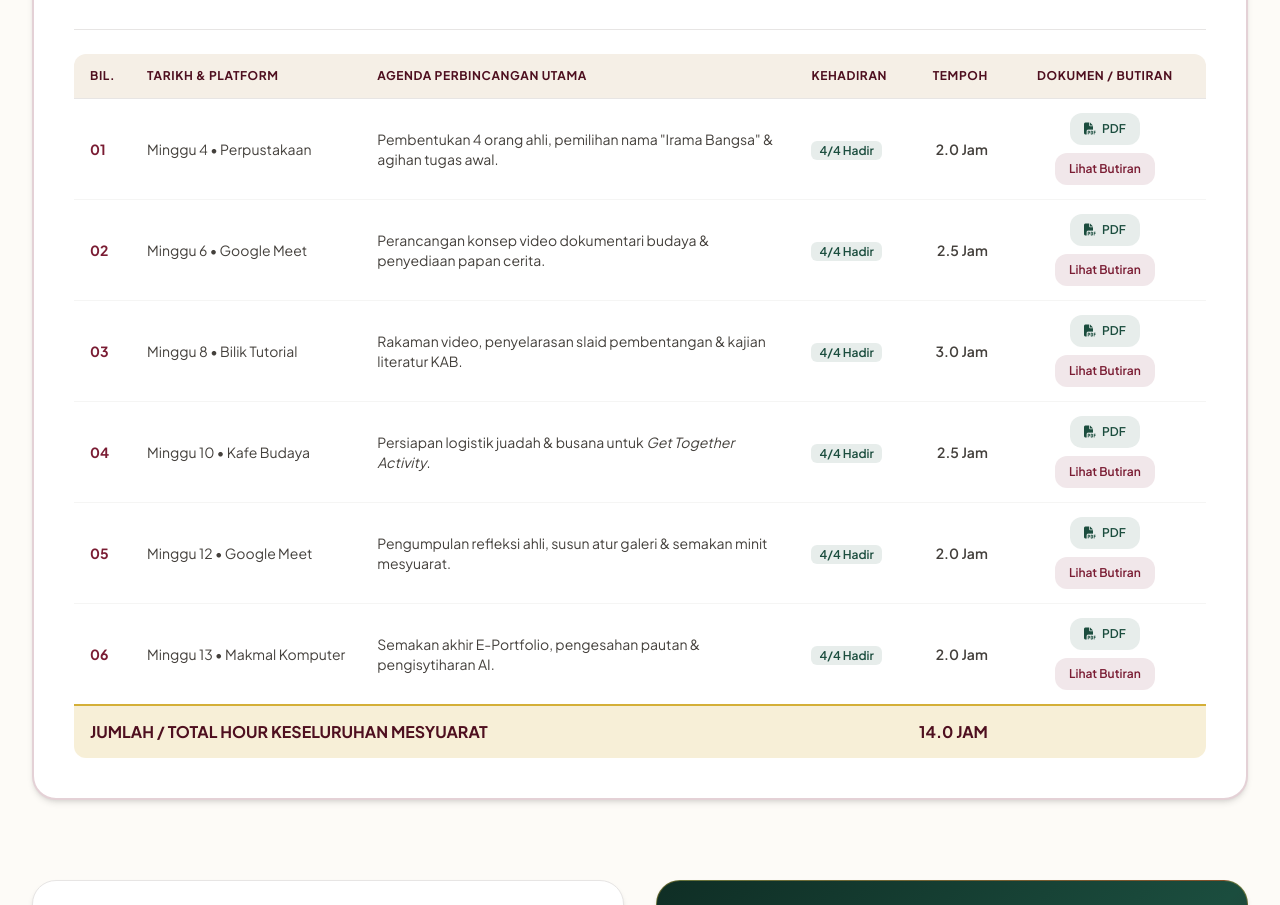
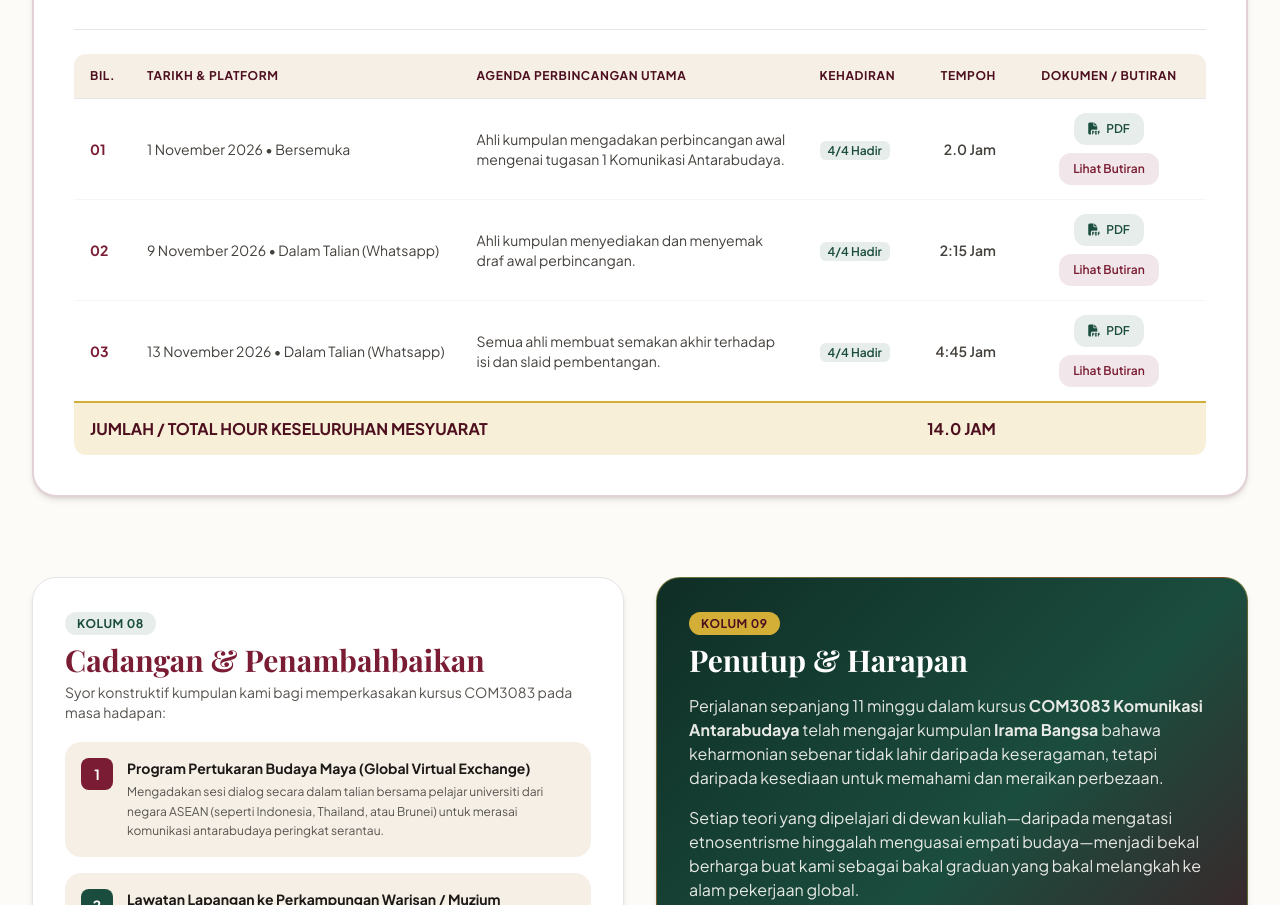
Before and after one commit to Ketizey/Budaya_IramaBangsa, a plain HTML site: page index.html in a window 1280 px wide. Shown: the part 5397-6302 px from the top of the page. Drawn offline with nearby package versions, Linux system fonts and the light colour scheme; a web font is replaced by a local one.

Commit message:
Revise meeting entries and remove outdated sessions
Updated meeting details including dates, formats, and descriptions for several sessions. Removed entries for meetings 4 to 6.

```diff
--- a/index.html
+++ b/index.html
@@ -604,8 +604,8 @@
                         <tbody class="divide-y divide-stone-100 text-sm text-stone-700">
                             <tr class="hover:bg-krim/60">
                                 <td class="py-3.5 px-4 font-bold text-manggis">01</td>
-                                <td class="py-3.5 px-4 whitespace-nowrap">Minggu 4 • Perpustakaan</td>
-                                <td class="py-3.5 px-4">Pembentukan 4 orang ahli, pemilihan nama "Irama Bangsa" & agihan tugas awal.</td>
+                                <td class="py-3.5 px-4 whitespace-nowrap">1 November 2026 • Bersemuka</td>
+                                <td class="py-3.5 px-4">Ahli kumpulan mengadakan perbincangan awal mengenai tugasan 1 Komunikasi Antarabudaya.</td>
                                 <td class="py-3.5 px-4 whitespace-nowrap"><span class="px-2 py-0.5 bg-zamrud/10 text-zamrud rounded-md text-xs font-semibold">4/4 Hadir</span></td>
                                 <td class="py-3.5 px-4 text-right font-semibold whitespace-nowrap">2.0 Jam</td>
                                 <td class="py-3.5 px-4 text-center">
@@ -619,10 +619,10 @@
                             </tr>
                             <tr class="hover:bg-krim/60">
                                 <td class="py-3.5 px-4 font-bold text-manggis">02</td>
-                                <td class="py-3.5 px-4 whitespace-nowrap">Minggu 6 • Google Meet</td>
-                                <td class="py-3.5 px-4">Perancangan konsep video dokumentari budaya & penyediaan papan cerita.</td>
+                                <td class="py-3.5 px-4 whitespace-nowrap">9 November 2026 • Dalam Talian (Whatsapp)</td>
+                                <td class="py-3.5 px-4">Ahli kumpulan menyediakan dan menyemak draf awal perbincangan.</td>
                                 <td class="py-3.5 px-4 whitespace-nowrap"><span class="px-2 py-0.5 bg-zamrud/10 text-zamrud rounded-md text-xs font-semibold">4/4 Hadir</span></td>
-                                <td class="py-3.5 px-4 text-right font-semibold whitespace-nowrap">2.5 Jam</td>
+                                <td class="py-3.5 px-4 text-right font-semibold whitespace-nowrap">2:15 Jam</td>
                                 <td class="py-3.5 px-4 text-center">
                                     <div class="flex flex-wrap items-center justify-center gap-2 min-w-[9.5rem]">
                                         <button type="button" onclick="openMeetingPdf(1)" title="Buka PDF minit mesyuarat" class="inline-flex items-center gap-1.5 px-3.5 py-2 rounded-xl bg-zamrud/10 text-zamrud font-semibold text-xs hover:bg-zamrud hover:text-white transition">
@@ -634,10 +634,10 @@
                             </tr>
                             <tr class="hover:bg-krim/60">
                                 <td class="py-3.5 px-4 font-bold text-manggis">03</td>
-                                <td class="py-3.5 px-4 whitespace-nowrap">Minggu 8 • Bilik Tutorial</td>
-                                <td class="py-3.5 px-4">Rakaman video, penyelarasan slaid pembentangan & kajian literatur KAB.</td>
+                                <td class="py-3.5 px-4 whitespace-nowrap">13 November 2026 •  Dalam Talian (Whatsapp)</td>
+                                <td class="py-3.5 px-4">Semua ahli membuat semakan akhir terhadap isi dan slaid pembentangan.</td>
                                 <td class="py-3.5 px-4 whitespace-nowrap"><span class="px-2 py-0.5 bg-zamrud/10 text-zamrud rounded-md text-xs font-semibold">4/4 Hadir</span></td>
-                                <td class="py-3.5 px-4 text-right font-semibold whitespace-nowrap">3.0 Jam</td>
+                                <td class="py-3.5 px-4 text-right font-semibold whitespace-nowrap">4:45 Jam</td>
                                 <td class="py-3.5 px-4 text-center">
                                     <div class="flex flex-wrap items-center justify-center gap-2 min-w-[9.5rem]">
                                         <button type="button" onclick="openMeetingPdf(2)" title="Buka PDF minit mesyuarat" class="inline-flex items-center gap-1.5 px-3.5 py-2 rounded-xl bg-zamrud/10 text-zamrud font-semibold text-xs hover:bg-zamrud hover:text-white transition">
@@ -647,51 +647,7 @@
                                     </div>
                                 </td>
                             </tr>
-                            <tr class="hover:bg-krim/60">
-                                <td class="py-3.5 px-4 font-bold text-manggis">04</td>
-                                <td class="py-3.5 px-4 whitespace-nowrap">Minggu 10 • Kafe Budaya</td>
-                                <td class="py-3.5 px-4">Persiapan logistik juadah & busana untuk <em>Get Together Activity</em>.</td>
-                                <td class="py-3.5 px-4 whitespace-nowrap"><span class="px-2 py-0.5 bg-zamrud/10 text-zamrud rounded-md text-xs font-semibold">4/4 Hadir</span></td>
-                                <td class="py-3.5 px-4 text-right font-semibold whitespace-nowrap">2.5 Jam</td>
-                                <td class="py-3.5 px-4 text-center">
-                                    <div class="flex flex-wrap items-center justify-center gap-2 min-w-[9.5rem]">
-                                        <button type="button" onclick="openMeetingPdf(3)" title="Buka PDF minit mesyuarat" class="inline-flex items-center gap-1.5 px-3.5 py-2 rounded-xl bg-zamrud/10 text-zamrud font-semibold text-xs hover:bg-zamrud hover:text-white transition">
-                                            <i class="fa-solid fa-file-pdf"></i> PDF
-                                        </button>
-                                        <button type="button" onclick="openMeetingModal(3)" class="px-3.5 py-2 rounded-xl bg-manggis/10 text-manggis font-semibold text-xs hover:bg-manggis hover:text-white transition">Lihat Butiran</button>
-                                    </div>
-                                </td>
-                            </tr>
-                            <tr class="hover:bg-krim/60">
-                                <td class="py-3.5 px-4 font-bold text-manggis">05</td>
-                                <td class="py-3.5 px-4 whitespace-nowrap">Minggu 12 • Google Meet</td>
-                                <td class="py-3.5 px-4">Pengumpulan refleksi ahli, susun atur galeri & semakan minit mesyuarat.</td>
-                                <td class="py-3.5 px-4 whitespace-nowrap"><span class="px-2 py-0.5 bg-zamrud/10 text-zamrud rounded-md text-xs font-semibold">4/4 Hadir</span></td>
-                                <td class="py-3.5 px-4 text-right font-semibold whitespace-nowrap">2.0 Jam</td>
-                                <td class="py-3.5 px-4 text-center">
-                                    <div class="flex flex-wrap items-center justify-center gap-2 min-w-[9.5rem]">
-                                        <button type="button" onclick="openMeetingPdf(4)" title="Buka PDF minit mesyuarat" class="inline-flex items-center gap-1.5 px-3.5 py-2 rounded-xl bg-zamrud/10 text-zamrud font-semibold text-xs hover:bg-zamrud hover:text-white transition">
-                                            <i class="fa-solid fa-file-pdf"></i> PDF
-                                        </button>
-                                        <button type="button" onclick="openMeetingModal(4)" class="px-3.5 py-2 rounded-xl bg-manggis/10 text-manggis font-semibold text-xs hover:bg-manggis hover:text-white transition">Lihat Butiran</button>
-                                    </div>
-                                </td>
-                            </tr>
-                            <tr class="hover:bg-krim/60">
-                                <td class="py-3.5 px-4 font-bold text-manggis">06</td>
-                                <td class="py-3.5 px-4 whitespace-nowrap">Minggu 13 • Makmal Komputer</td>
-                                <td class="py-3.5 px-4">Semakan akhir E-Portfolio, pengesahan pautan & pengisytiharan AI.</td>
-                                <td class="py-3.5 px-4 whitespace-nowrap"><span class="px-2 py-0.5 bg-zamrud/10 text-zamrud rounded-md text-xs font-semibold">4/4 Hadir</span></td>
-                                <td class="py-3.5 px-4 text-right font-semibold whitespace-nowrap">2.0 Jam</td>
-                                <td class="py-3.5 px-4 text-center">
-                                    <div class="flex flex-wrap items-center justify-center gap-2 min-w-[9.5rem]">
-                                        <button type="button" onclick="openMeetingPdf(5)" title="Buka PDF minit mesyuarat" class="inline-flex items-center gap-1.5 px-3.5 py-2 rounded-xl bg-zamrud/10 text-zamrud font-semibold text-xs hover:bg-zamrud hover:text-white transition">
-                                            <i class="fa-solid fa-file-pdf"></i> PDF
-                                        </button>
-                                        <button type="button" onclick="openMeetingModal(5)" class="px-3.5 py-2 rounded-xl bg-manggis/10 text-manggis font-semibold text-xs hover:bg-manggis hover:text-white transition">Lihat Butiran</button>
-                                    </div>
-                                </td>
-                            </tr>
+
                         </tbody>
                         <tfoot>
                             <tr class="bg-emas/20 font-bold text-manggis-dark border-t-2 border-emas">
```
